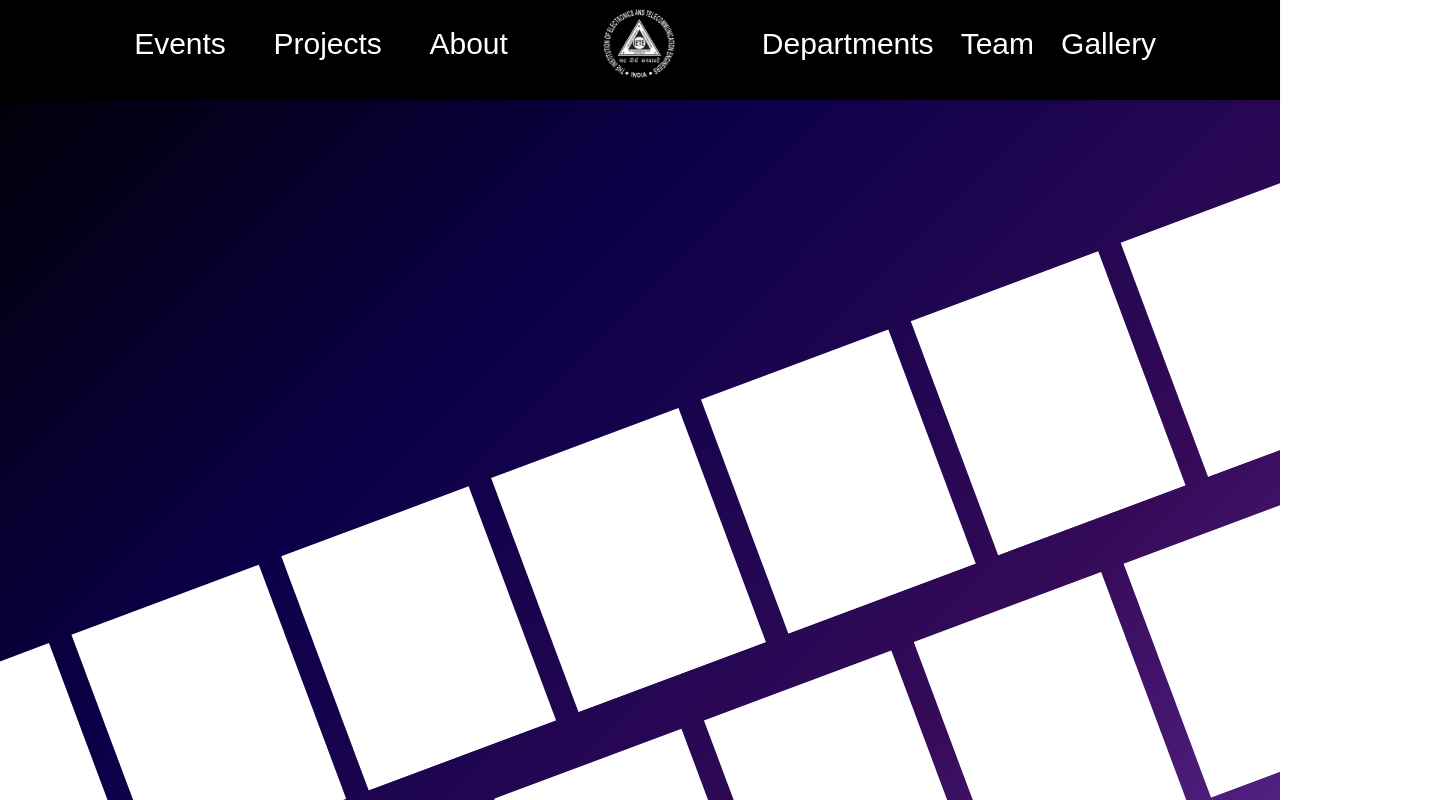
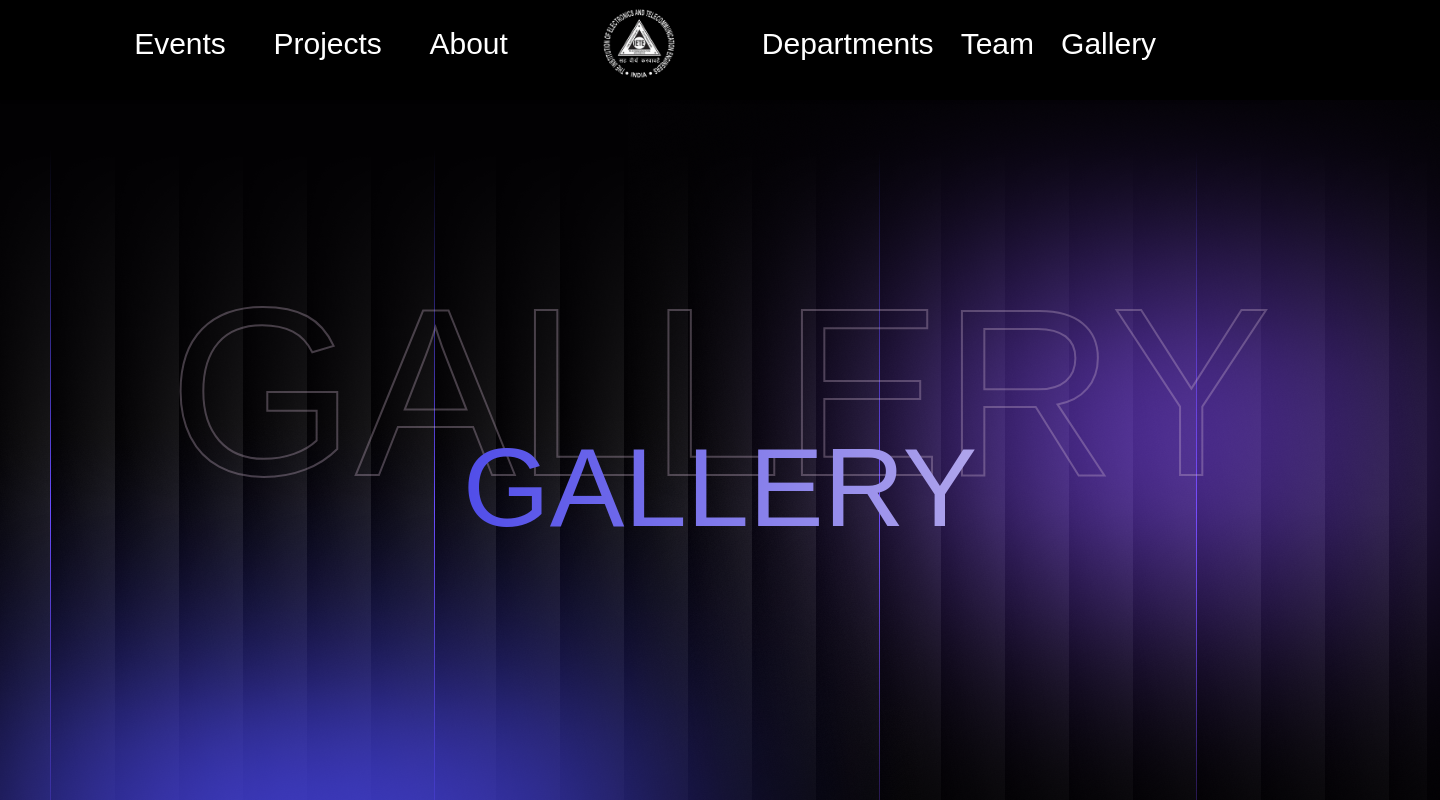
Before and after one commit to Wildwolf4541/Iete-Website, a React (Vite) app in the folder frontend/iete-website/: page /gallery in a window 1280 px wide. Shown: the top 800 px of the page, 1440 px wide, since content can reach past the window. Built offline with nearby package versions, Linux system fonts and the light colour scheme; a web font is replaced by a local one.

Commit message:
gallery page completed

```diff
--- a/frontend/iete-website/src/css/gallery.css
+++ b/frontend/iete-website/src/css/gallery.css
@@ -5,9 +5,10 @@
 }
 
 body {
-    min-height: 100vh;
-    background: linear-gradient(135deg, #000000, #0a0048, #340a58, #6c33a5, #9c6ed3);
+
+    background: #000000;
     font-family: Arial, sans-serif;
+    min-height: 100%;
 }
 .grid-main{
     padding-top: 10rem;
@@ -15,13 +16,47 @@ body {
 }
 
 .gallery-container {
+
     display: flex;
     align-items: center;
     flex-direction: column;
     width: 100%;
     overflow: hidden;
+    min-height: 2401px;
+    min-width: 1440px;
+    background-repeat: no-repeat;  /* Prevents the background image from repeating */
+    background-position: center center;  /* Centers the image horizontally and vertically */
+    background-size: cover;
+
+    background-image: url("../assets/bggallery.png")  ;
 
 }
+.gallery-background-text {
+    position: absolute;
+    font-size: 15rem; /* Adjust size as needed */
+    padding-top: 7rem;
+    color: transparent; /* Makes the text color transparent */
+    -webkit-text-stroke: 2px thistle; /* Creates a white outline around the text */
+
+    opacity: 0.3;
+
+
+
+    z-index: 1; /* Behind the foreground text */
+  }
+
+  .gallery-foreground-text {
+    font-size: 7rem; /* Adjust size as needed */
+
+    text-transform: uppercase;
+    padding-top: 19rem;
+    z-index: 2; /* In front of the background text */
+    opacity: 1; /* Slight opacity for effect */
+    background: linear-gradient(90deg, rgb(80, 77, 233), rgb(176, 165, 236));
+    color: transparent;
+    -webkit-background-clip: text;
+    -webkit-text-fill-color: transparent;
+  }
 
 /* Main Title */
 .gallery-main {
@@ -34,15 +69,19 @@ body {
     opacity: 0.1;
     position: relative;
 }
-
+.img{
+    min-width: none;
+    padding-bottom: 0rem;
+}
 .grid-container {
     display: grid;
     grid-template-columns: repeat(7, 1fr);
     grid-template-rows: repeat(1, 1fr);
     gap: 1.5rem;
     transform: rotate(-20.48deg);
-    padding-right: 9rem;
-    padding-top:20rem;
+    padding-top: 33rem;
+    padding-right: 12rem;
+
     overflow: hidden;
 }
 
@@ -53,7 +92,7 @@ body {
     gap: 1.5rem;
     padding-top:5rem;
     transform: rotate(-20.48deg);
-    padding-right: 3rem;
+    padding-right: 2rem;
 
     overflow: hidden;
 }
@@ -62,10 +101,10 @@ body {
     grid-template-columns: repeat(7, 1fr);
     grid-template-rows: repeat(1, 1fr);
     gap: 1.5rem;
-    padding-top:5rem;
+    padding-top:4rem;
     transform: rotate(-20.48deg);
     padding-left: 5rem;
-    padding-bottom: 20rem;
+    padding-bottom: 5rem;
 
     overflow: hidden;
 }
--- a/frontend/iete-website/src/pages/Gallery.jsx
+++ b/frontend/iete-website/src/pages/Gallery.jsx
@@ -6,7 +6,8 @@ const Gallery = () => {
 
     return (
         <div className="gallery-container">
-          {/* gallery heading */}
+         <div className="gallery-background-text">GALLERY</div>
+         <div className="gallery-foreground-text">GALLERY</div>
 
 
 
@@ -47,6 +48,7 @@ const Gallery = () => {
 
 
 
+
         </div>
     );
 };
```
Also changed, not shown: frontend/iete-website/src/assets/bggallery.png (added), 1 other file (tests, documents, lock files or other folders).
